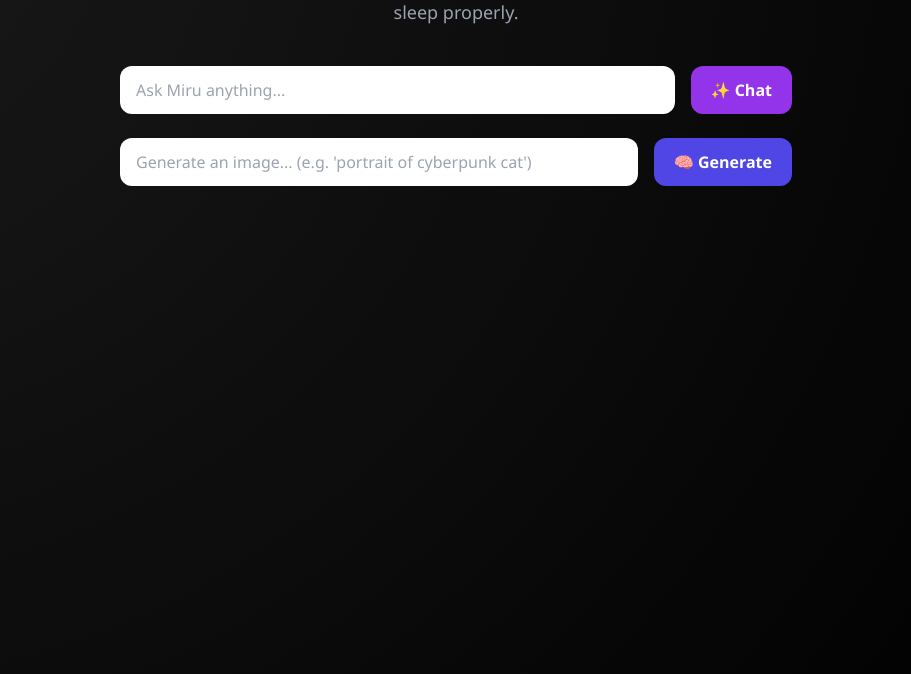
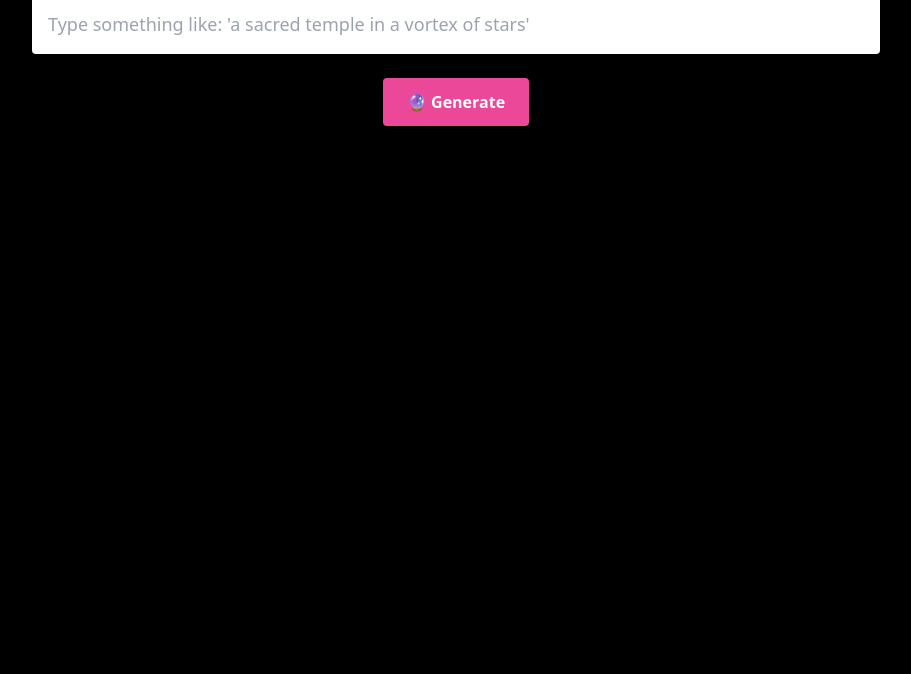
Before and after one commit to updownvizzii/gpt-api-backend, a plain HTML site: page index.html in a window 1280 px wide. Shown: the part 126-800 px from the top of the page, without its empty margins (184-1095 px from the left). Drawn offline with nearby package versions, Linux system fonts and the light colour scheme.

Commit message:
Add index.html to root for Vercel

```diff
--- a/index.html
+++ b/index.html
@@ -3,60 +3,37 @@
   <head>
     <meta charset="UTF-8" />
     <meta name="viewport" content="width=device-width, initial-scale=1.0" />
-  <title>Miru 😏 — GPT + Image</title>
-  <script src="https://cdn.tailwindcss.com"></script>
-  <style>
-    body {
-      background: radial-gradient(circle at top left, #1a1a1a, #000);
-      font-family: 'Segoe UI', sans-serif;
-    }
-    input, button {
-      outline: none;
-    }
-    ::selection {
-      background-color: #9333ea;
-      color: white;
-    }
-  </style>
+    <title>🎨 Generate Images for Miru 😏</title>
+    <script src="images.js" defer></script>
+    <link href="https://cdn.jsdelivr.net/npm/tailwindcss@2.2.19/dist/tailwind.min.css" rel="stylesheet" />
   </head>
-<body class="text-white min-h-screen flex flex-col items-center py-10 px-4">
+  <body class="bg-black text-white min-h-screen">
+    <div class="max-w-4xl mx-auto py-10 px-6">
+      <h1 class="text-4xl font-bold text-pink-500 text-center mb-10">🖼️ Images for Miru 😏</h1>
 
-  <h1 class="text-4xl sm:text-5xl font-extrabold text-center mb-2">Miru 😏</h1>
-  <p class="text-lg text-gray-400 mb-10 text-center max-w-xl">Your personal DALL·E assistant. Ask. Imagine. Download. Eat and sleep properly. </p>
+      <div class="mb-6">
+        <input
+          id="prompt"
+          type="text"
+          placeholder="Type something like: 'a sacred temple in a vortex of stars'"
+          class="w-full p-4 rounded bg-white text-black text-lg"
+        />
+      </div>
 
-  <!-- 🔤 Chat Input -->
-  <div class="flex flex-col sm:flex-row gap-4 w-full max-w-2xl">
-    <input id="chatInput"
-           class="flex-grow px-4 py-3 rounded-xl text-black text-base"
-           placeholder="Ask Miru anything..." />
-    <button onclick="sendMessage()"
-            class="bg-purple-600 hover:bg-purple-700 transition px-5 py-3 rounded-xl text-white font-semibold">
-      ✨ Chat
+      <div class="mb-8 text-center">
+        <button
+          onclick="generateImage()"
+          class="bg-pink-500 hover:bg-pink-600 text-white font-semibold py-3 px-6 rounded"
+        >
+          🔮 Generate
         </button>
       </div>
 
-  <!-- 🎨 Image Prompt -->
-  <div class="flex flex-col sm:flex-row gap-4 w-full max-w-2xl mt-6">
-    <input id="imagePrompt"
-           class="flex-grow px-4 py-3 rounded-xl text-black text-base"
-           placeholder="Generate an image... (e.g. 'portrait of cyberpunk cat')" />
-    <button onclick="generateImage()"
-            class="bg-indigo-600 hover:bg-indigo-700 transition px-5 py-3 rounded-xl text-white font-semibold">
-      🧠 Generate
-    </button>
+      <div id="loading" class="text-center text-pink-300 mb-6 hidden animate-pulse text-lg">
+        🧠 Generating magic for Miru...
       </div>
 
-  <!-- 💬 Response Text -->
-  <div id="responseContainer"
-       class="w-full max-w-3xl mt-8 text-center text-gray-300 text-lg min-h-[2rem] transition-all duration-300 ease-in-out px-2 sm:px-0">
+      <div id="output" class="columns-1 sm:columns-2 lg:columns-3 gap-4 space-y-4"></div>
     </div>
-
-  <!-- 🖼️ Image Grid -->
-  <div id="imageGrid"
-       class="mt-6 grid grid-cols-1 sm:grid-cols-2 lg:grid-cols-3 gap-6 w-full max-w-6xl px-2 sm:px-0">
-  </div>
-
-  <!-- 📜 Script -->
-  <script src="/script.js"></script>
   </body>
 </html>
```
Lines whose indentation alone changed are shown as unchanged.
